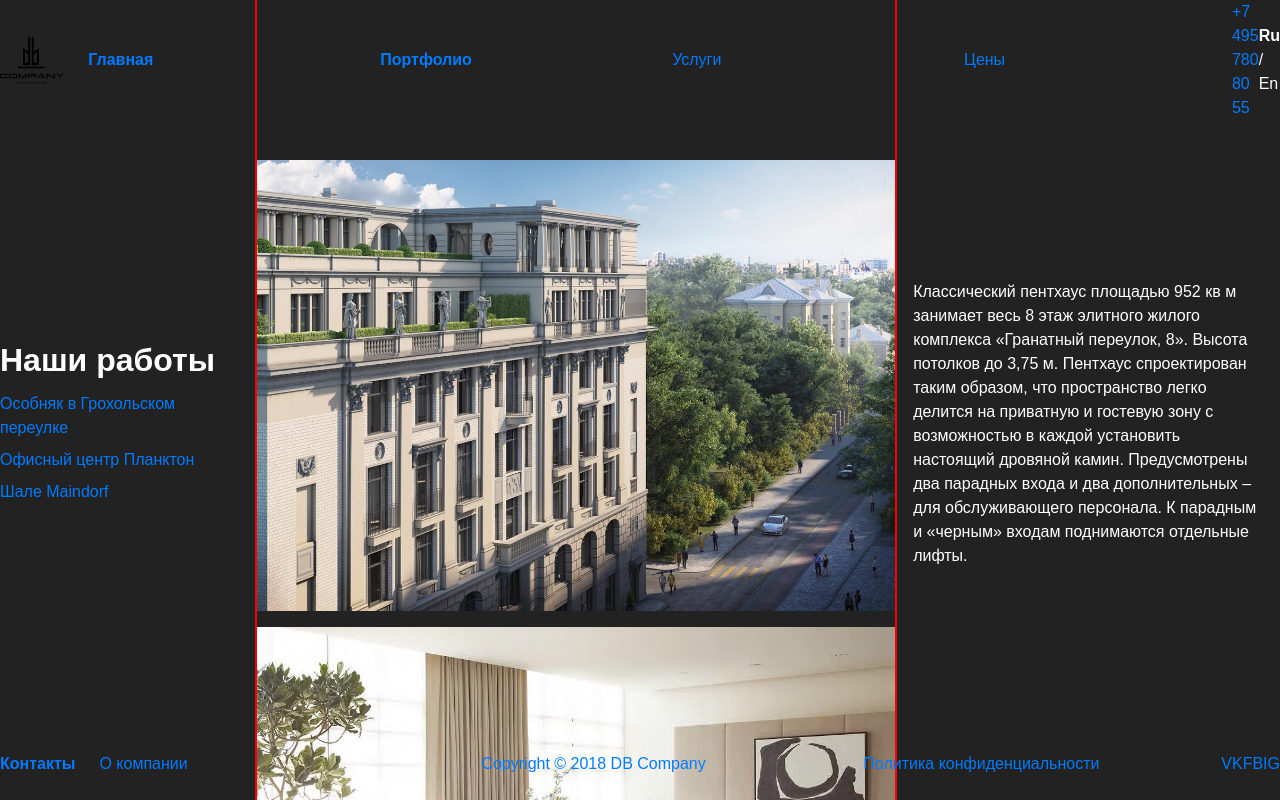
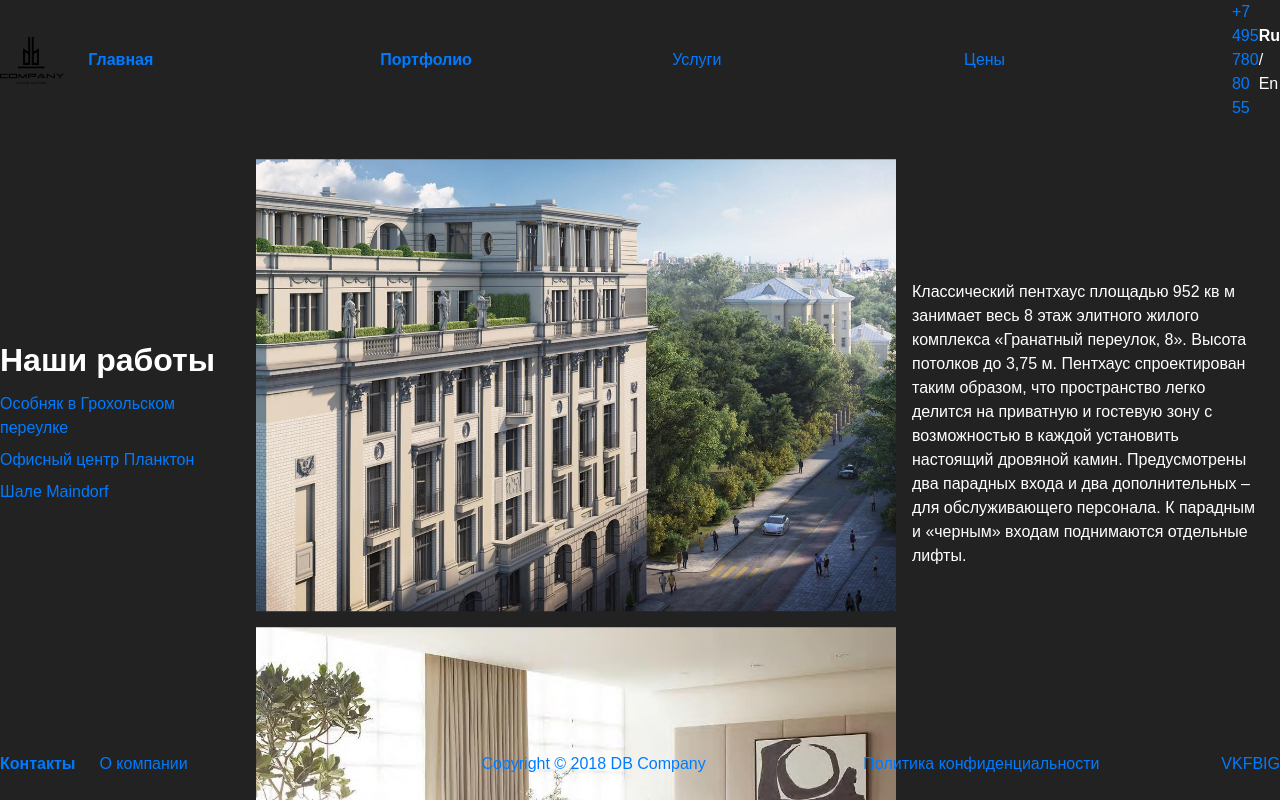
Before and after one commit to flipmotion/db, a React (Create React App) app: page /portfolio in a window 1280 px wide. Built offline with nearby package versions, Linux system fonts and the light colour scheme.

Commit message:
CameraRoll animates in and out!

```diff
--- a/src/components/PortfolioPage/CameraRoll.js
+++ b/src/components/PortfolioPage/CameraRoll.js
@@ -18,13 +18,16 @@ const Image = styled.img`
   object-fit: cover;
 `;
 
-const CameraRoll = props => {
+const CameraRoll = ({ current, animationStage, images }) => {
   const itemHeight = 40;
   const offsetToCenter = (100 - itemHeight) / 2;
-  const offset = offsetToCenter - itemHeight * props.current;
+  console.log(animationStage);
+  const animationOffset = animationStage === 'entered' ? 0 : 200;
+  const offset = offsetToCenter - itemHeight * current + animationOffset;
+
   return (
     <Roll style={{ transform: `translateY(${offset}%)` }}>
-      {props.images.map((image, index) => (
+      {images.map((image, index) => (
         <Link key={index} to={`/portfolio#${index + 1}`}>
           <Image
             src={image}
--- a/src/components/PortfolioPage/Portfolio.js
+++ b/src/components/PortfolioPage/Portfolio.js
@@ -17,7 +17,7 @@ const RollArea = styled.div`
   flex: 50;
   align-self: center;
   width: 10%;
-  border: 2px solid red;
+  /* border: 2px solid red; */
 
   /* otherwise as soon as flex item
   can't be less the its contents by default, it's size is
@@ -50,13 +50,25 @@ class Portfolio extends React.Component {
       // sub-routing inside /portfolio: /portflio#1, /portflio##2 etc.
       <React.Fragment>
         <ListArea>
-          <PortfolioList titles={titles} current={current} />
+          <PortfolioList
+            titles={titles}
+            current={current}
+            animationStage={animationStage}
+          />
         </ListArea>
         <RollArea>
-          <CameraRoll images={images} current={current} />
+          <CameraRoll
+            images={images}
+            current={current}
+            animationStage={animationStage}
+          />
         </RollArea>
         <DescriptionArea>
-          <PortfolioDescription descriptions={descriptions} current={current} />
+          <PortfolioDescription
+            descriptions={descriptions}
+            current={current}
+            animationStage={animationStage}
+          />
         </DescriptionArea>
       </React.Fragment>
     );
--- a/src/components/RoutedContent.js
+++ b/src/components/RoutedContent.js
@@ -1,13 +1,10 @@
 import React from 'react';
-import { BrowserRouter as Router, Route, Switch } from 'react-router-dom';
+import { Route, Switch } from 'react-router-dom';
 import { Transition, TransitionGroup } from 'react-transition-group';
 
 import { portfolio } from '../modules/content';
 
 import styled from 'styled-components';
-
-import Header from './Header';
-import Footer from './Footer';
 
 import WelcomePage from './WelcomePage';
 import PortfolioPage from './PortfolioPage';
```
